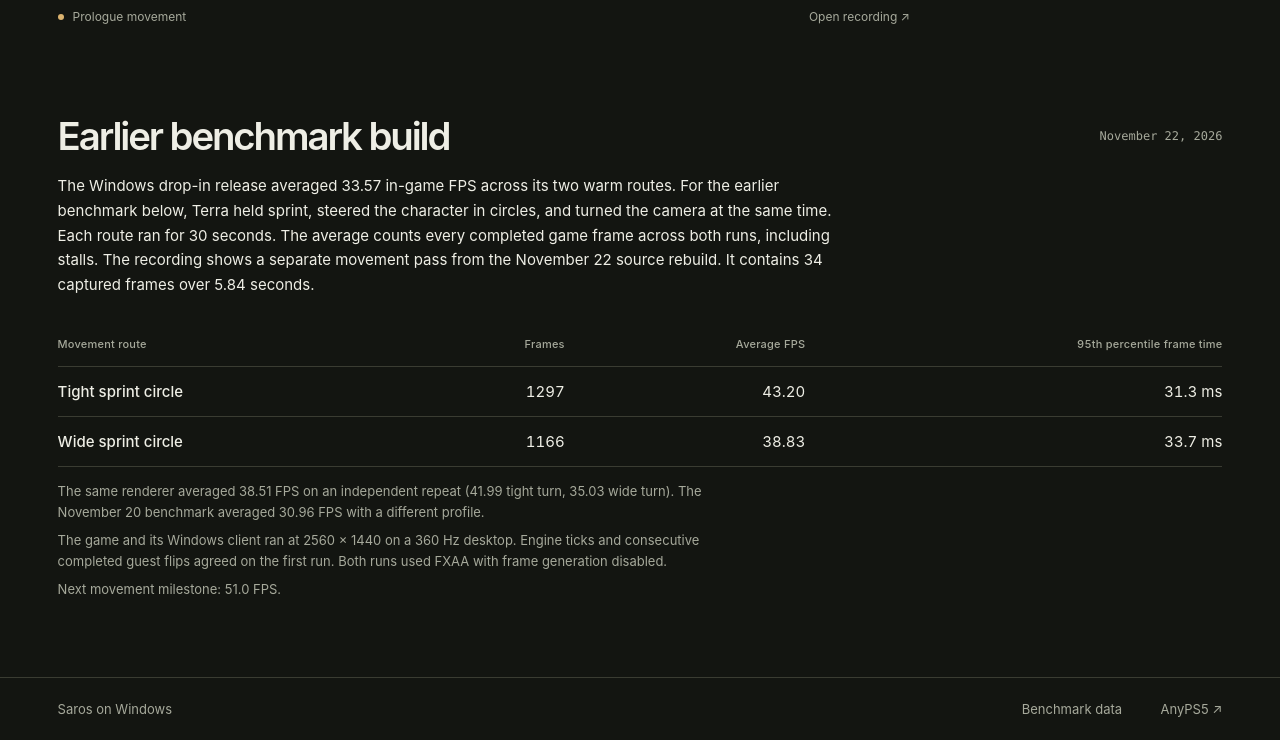
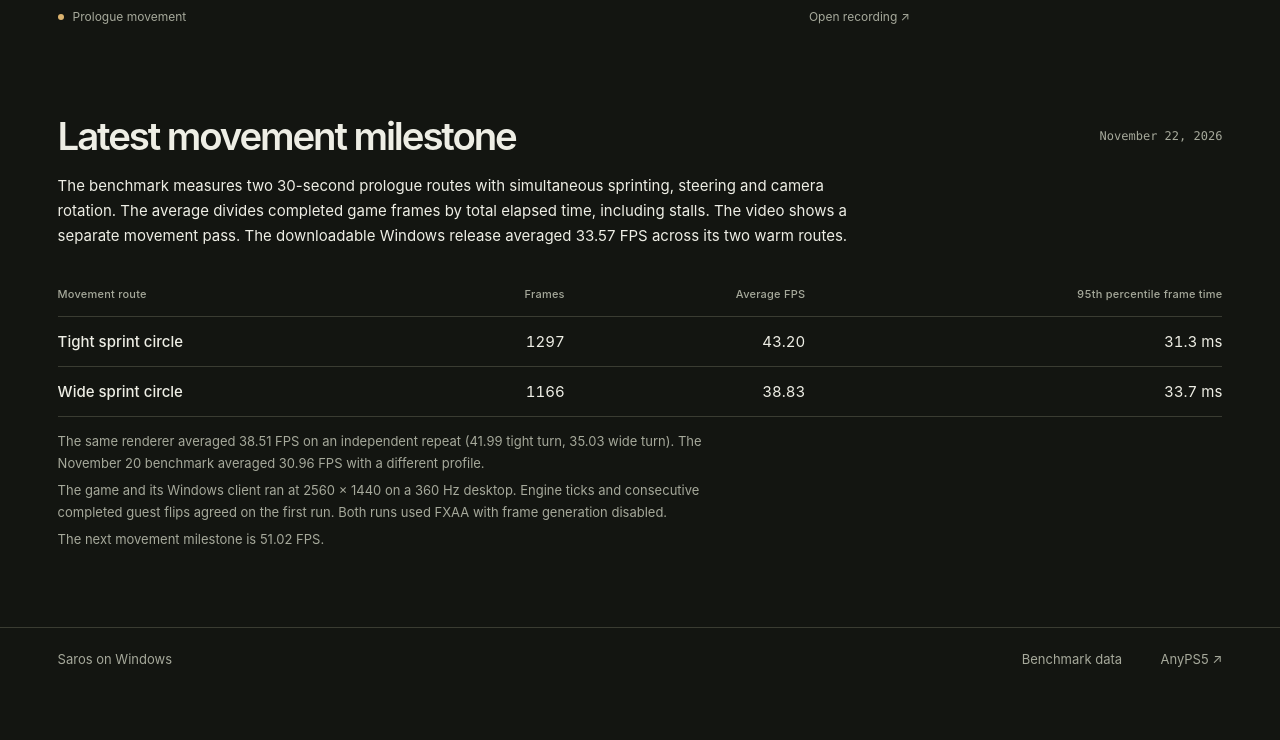
Before and after one commit to portingpete/Saros-Recomp, a plain HTML site: page index.html in a window 1280 px wide. Shown: the part 768-1508 px from the top of the page. After the commit the page ends 1458 px from the top, so only its background shows below. Drawn offline with Linux system fonts and the light colour scheme.

Commit message:
Document verified 10 FPS updates and show the current milestone target

```diff
--- a/index.html
+++ b/index.html
@@ -21,8 +21,8 @@
       <figcaption><span><i></i> Prologue movement</span><a href="media/prologue.mp4">Open recording ↗</a></figcaption></figure>
       <aside aria-label="Current movement benchmark"><p id="preset" class="kicker">Movement average</p><p class="metric"><strong id="fps">—</strong> <span>FPS</span></p><p class="resolution">2560 × 1440</p><p class="details">Native render resolution<br>RTX 5080 · Core i9-14900K</p><div class="target"><div class="scale"><b id="bar"></b></div><div class="scale-label"><span>0</span><span>120 FPS goal</span></div></div><a class="method" href="#benchmark">View frame timings ↓</a></aside>
     </div>
-    <section id="benchmark" aria-labelledby="bench-title"><div class="section-title"><h2 id="bench-title">Earlier benchmark build</h2><time id="date"></time></div>
-    <p><a href="windows/drop_in/release-benchmark.json">The Windows drop-in release averaged 33.57 in-game FPS across its two warm routes.</a> For the earlier benchmark below, Terra held sprint, steered the character in circles, and turned the camera at the same time. Each route ran for 30 seconds. The average counts every completed game frame across both runs, including stalls. The recording shows a separate movement pass from the November 22 source rebuild. It contains 34 captured frames over 5.84 seconds.</p>
+    <section id="benchmark" aria-labelledby="bench-title"><div class="section-title"><h2 id="bench-title">Latest movement milestone</h2><time id="date"></time></div>
+    <p>The benchmark measures two 30-second prologue routes with simultaneous sprinting, steering and camera rotation. The average divides completed game frames by total elapsed time, including stalls. The video shows a separate movement pass. <a href="windows/drop_in/release-benchmark.json">The downloadable Windows release averaged 33.57 FPS across its two warm routes.</a></p>
     <div class="table-wrap"><table><thead><tr><th>Movement route</th><th>Frames</th><th>Average FPS</th><th>95th percentile frame time</th></tr></thead><tbody id="routes"></tbody></table></div>
     <p id="comparison" class="note"></p><p id="display" class="note"></p><p id="milestone" class="note"></p>
     <noscript><p>Read the frame counts, elapsed times and resolution in the benchmark data below.</p></noscript></section>
--- a/page.js
+++ b/page.js
@@ -20,7 +20,10 @@ async function showBenchmark() {
   }
   document.querySelector("#display").textContent = latest.display_note;
   document.querySelector("#comparison").textContent = latest.comparison_note || "";
-  document.querySelector("#milestone").textContent = "Next movement milestone: " + (latest.average_fps + 10).toFixed(1) + " FPS.";
+  const target = Math.min(120, latest.average_fps + 10);
+  document.querySelector("#milestone").textContent = latest.average_fps >= 120
+    ? "The 120 FPS movement target has been reached."
+    : "The next movement milestone is " + target.toFixed(2) + " FPS.";
 }
 showBenchmark().catch(() => {
   document.querySelector("#fps").textContent = "—";
```
Also changed, not shown: 1 other file.
